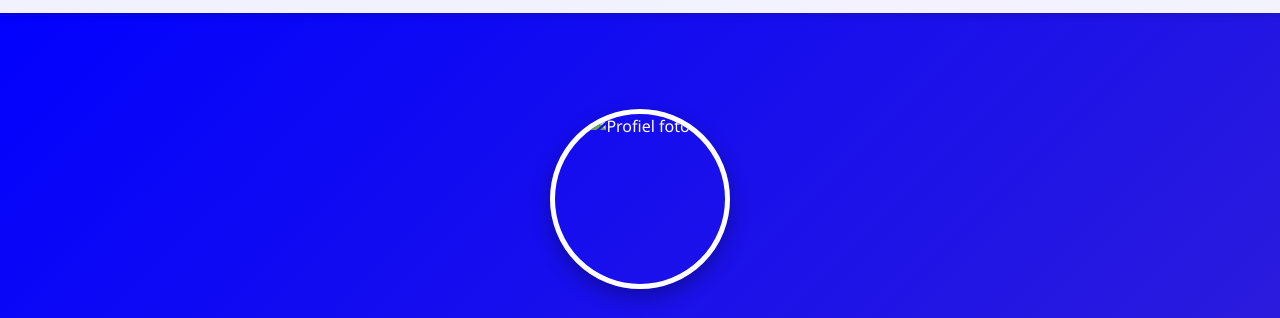
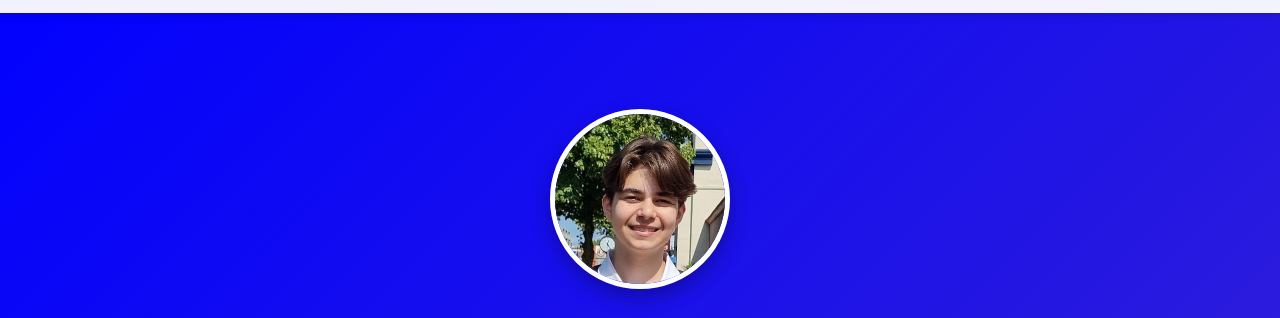
Before and after one commit to PeterMarzina/Portfolio, a plain HTML site: page index.html in a window 1280 px wide. Shown: the part 57-375 px from the top of the page. Drawn offline with Linux system fonts and the light colour scheme; the site is published under a folder, as on GitHub Pages, so addresses that start at the root find nothing.

Commit message:
Profielfoto verandert

```diff
--- a/index.html
+++ b/index.html
@@ -25,7 +25,7 @@
     <section id="home" class="hero">
         <div class="container">
             <div class="profile-photo">
-                <img src="/images/profielfoto.jpg" alt="Profiel foto">
+                <img src="profielfoto.jpg" alt="Profiel foto">
             </div>
             <h1>Peter Marzina</h1>
             <h1>Software Developer in Opleiding</h1>
```
Also changed, not shown: profielfoto.jpg (renamed from images/profielfoto.jpg).
